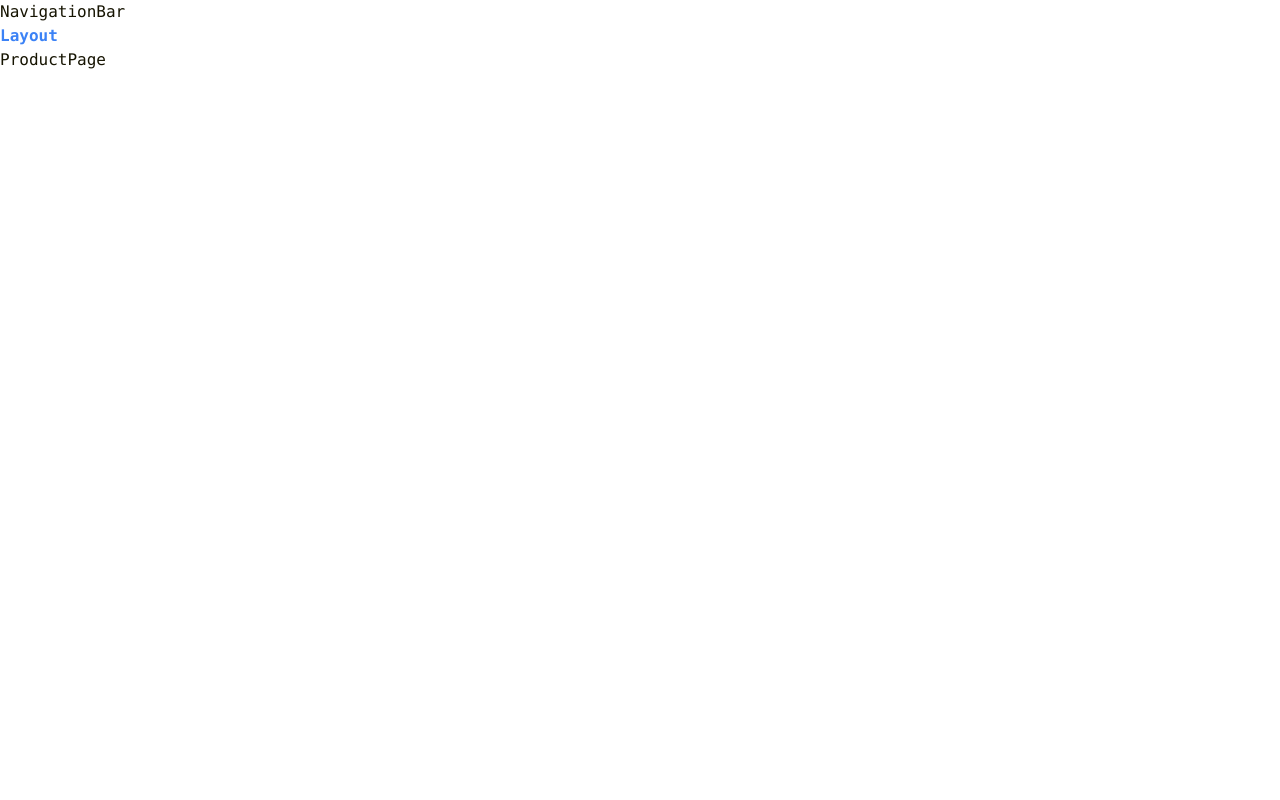
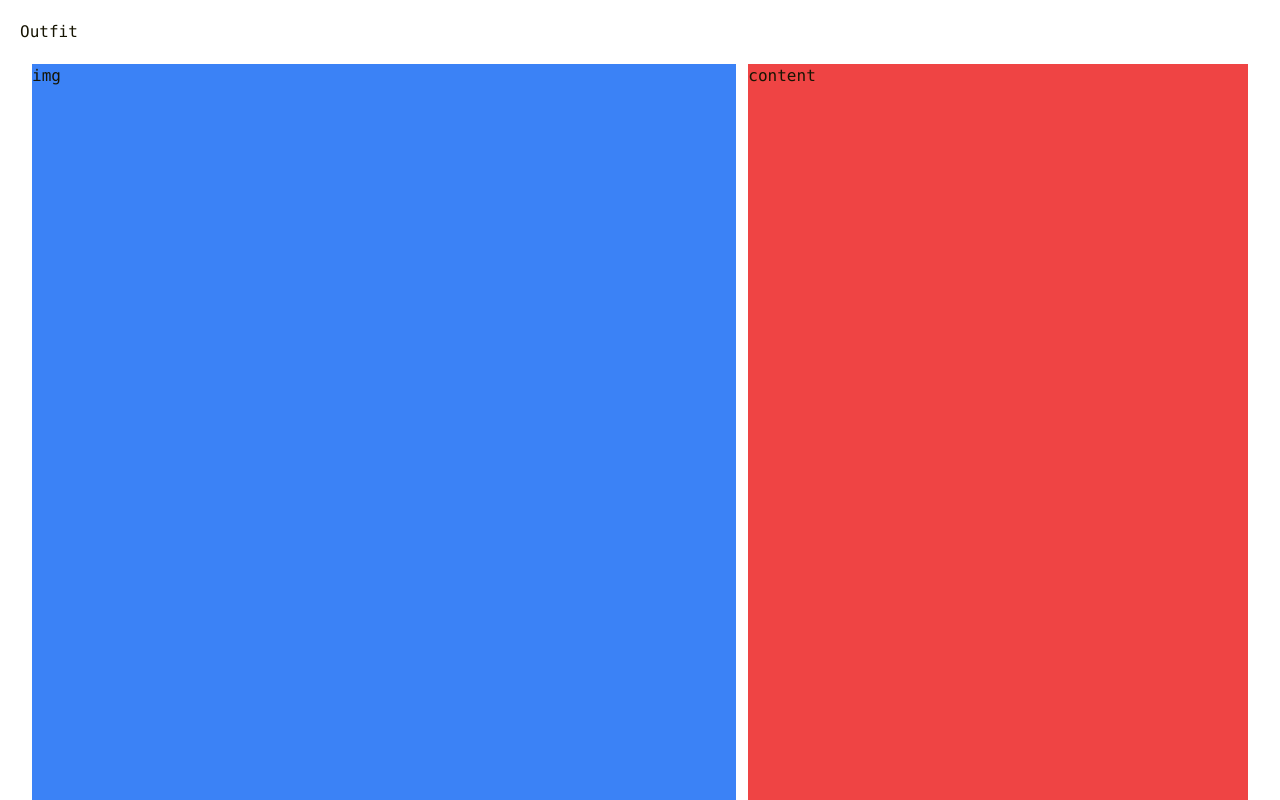
Before and after one commit to jsd8-novarex/e-commerce-frontend, a React (Vite) app: page /product in a window 1280 px wide. Built offline with nearby package versions, Linux system fonts and the light colour scheme.

Commit message:
Set up project structure

```diff
--- a/src/App.tsx
+++ b/src/App.tsx
@@ -1,10 +1,11 @@
 import { Routes, Route } from "react-router-dom";
 import Layout from "./components/Layout";
 import HomePage from "./pages/HomePage";
+import CollectionsPage from "./pages/CollectionsPage";
 import ProductPage from "./pages/ProductPage";
-import ErrorPage from "./pages/ErrorPage";
 import SignInPage from "./pages/SignInPage";
 import SignUpPage from "./pages/SignUpPage";
+import ErrorPage from "./pages/ErrorPage";
 
 function App() {
   return (
@@ -13,6 +14,7 @@ function App() {
         <Route path='/' element={<Layout />}>
           <Route index element={<HomePage />} />
           <Route path='product' element={<ProductPage />} caseSensitive />
+          <Route path='collections' element={<CollectionsPage />} caseSensitive />
         </Route>
         <Route path='sign-in' element={<SignInPage />} caseSensitive />
         <Route path='sign-up' element={<SignUpPage />} caseSensitive />
--- /dev/null
+++ b/src/components/Footer.tsx
@@ -0,0 +1,11 @@
+import React from "react";
+
+function Footer() {
+  return (
+    <footer className='w-dvw bg-black px-12 pb-12 text-white'>
+      <p>Footer</p>
+    </footer>
+  );
+}
+
+export default Footer;
--- a/src/components/Layout.tsx
+++ b/src/components/Layout.tsx
@@ -1,12 +1,15 @@
 import { Outlet } from "react-router-dom";
 import NavigationBar from "./NavigationBar";
+import Footer from "./Footer";
 
 function Layout() {
   return (
-    <div>
+    <div className='relative flex h-dvh min-h-dvh w-dvw flex-row flex-wrap overflow-x-hidden bg-white'>
       <NavigationBar />
-      <h1 className='font-bold text-red-500 md:text-blue-500'>Layout</h1>
-      <Outlet />
+      <div className='flex-grow pb-8'>
+        <Outlet />
+      </div>
+      <Footer />
     </div>
   );
 }
--- a/src/components/NavigationBar.tsx
+++ b/src/components/NavigationBar.tsx
@@ -1,9 +1,11 @@
-import React from 'react'
+import React from "react";
 
 function NavigationBar() {
   return (
-    <div>NavigationBar</div>
-  )
+    <header className='sticky top-0 z-20 w-dvw bg-white/95 p-5'>
+      <h2>Outfit</h2>
+    </header>
+  );
 }
 
-export default NavigationBar
+export default NavigationBar;
--- /dev/null
+++ b/src/components/productPage/ProductDetail.tsx
@@ -0,0 +1,11 @@
+import React from "react";
+
+function ProductDetail() {
+  return (
+    <section className='col-start-8 col-end-13 bg-red-500'>
+      <p>content</p>
+    </section>
+  );
+}
+
+export default ProductDetail;
--- /dev/null
+++ b/src/components/productPage/ProductImages.tsx
@@ -0,0 +1,11 @@
+import React from "react";
+
+function ProductImages() {
+  return (
+    <section className='col-start-1 col-end-8 bg-blue-500'>
+      <p>img</p>
+    </section>
+  );
+}
+
+export default ProductImages;
--- /dev/null
+++ b/src/pages/CollectionsPage.tsx
@@ -0,0 +1,11 @@
+import React from "react";
+
+function CollectionsPage() {
+  return (
+    <div>
+      <h1>CollectionsPage</h1>
+    </div>
+  );
+}
+
+export default CollectionsPage;
--- a/src/pages/ErrorPage.tsx
+++ b/src/pages/ErrorPage.tsx
@@ -2,7 +2,9 @@ import React from "react";
 
 function ErrorPage() {
   return (
-    <div>ErrorPage</div>
+    <div>
+      <h1>ErrorPage</h1>
+    </div>
   );
 }
 
--- a/src/pages/HomePage.tsx
+++ b/src/pages/HomePage.tsx
@@ -1,9 +1,11 @@
-import React from 'react'
+import React from "react";
 
 function HomePage() {
   return (
-    <div>HomePage</div>
-  )
+    <div>
+      <h1>HomePage</h1>
+    </div>
+  );
 }
 
-export default HomePage
+export default HomePage;
--- a/src/pages/ProductPage.tsx
+++ b/src/pages/ProductPage.tsx
@@ -1,9 +1,14 @@
-import React from 'react'
+import React from "react";
+import ProductImages from "../components/productPage/ProductImages";
+import ProductDetail from "../components/productPage/ProductDetail";
 
 function ProductPage() {
   return (
-    <div>ProductPage</div>
-  )
+    <div className='grid h-dvh min-h-dvh w-dvw grid-cols-12 gap-3 px-8'>
+      <ProductImages />
+      <ProductDetail />
+    </div>
+  );
 }
 
-export default ProductPage
+export default ProductPage;
--- a/src/pages/SignInPage.tsx
+++ b/src/pages/SignInPage.tsx
@@ -1,9 +1,11 @@
-import React from 'react'
+import React from "react";
 
 function SignInPage() {
   return (
-    <div>SignInPage</div>
-  )
+    <div>
+      <h1>SignInPage</h1>
+    </div>
+  );
 }
 
-export default SignInPage
+export default SignInPage;
--- a/src/pages/SignUpPage.tsx
+++ b/src/pages/SignUpPage.tsx
@@ -1,9 +1,11 @@
-import React from 'react'
+import React from "react";
 
 function SignUpPage() {
   return (
-    <div>SignUpPage</div>
-  )
+    <div>
+      <h1>SignUpPage</h1>
+    </div>
+  );
 }
 
-export default SignUpPage
+export default SignUpPage;
```
